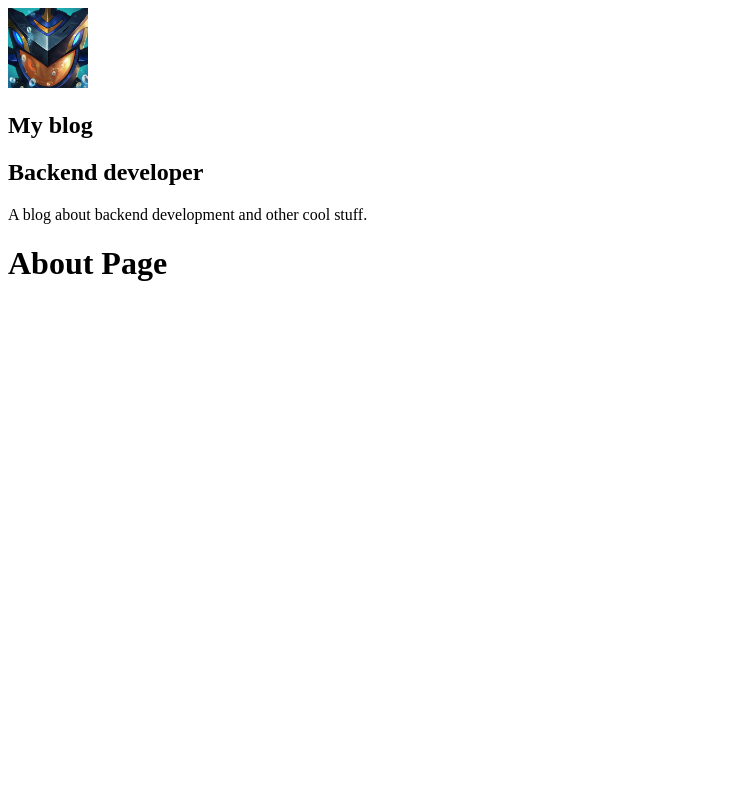
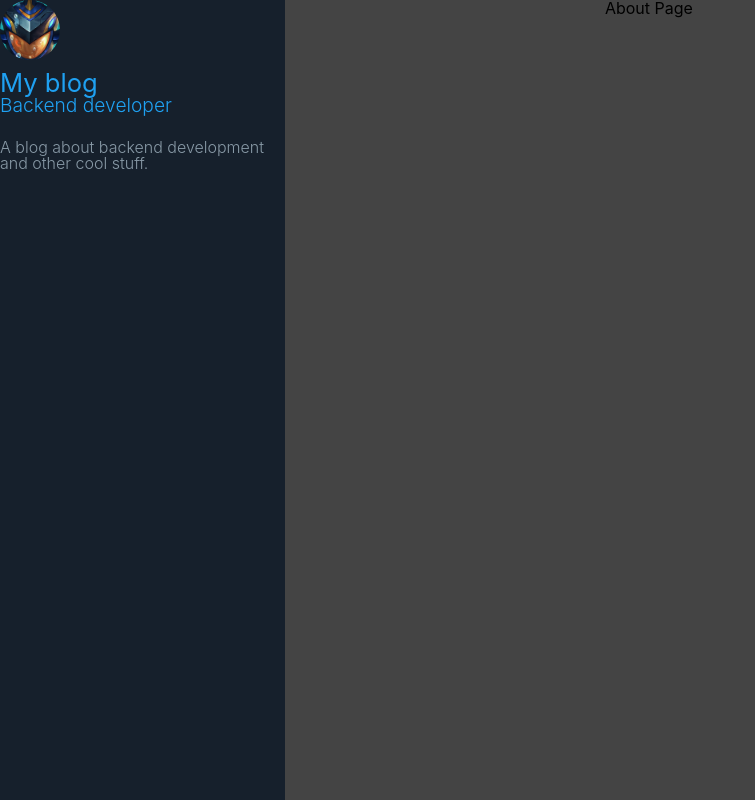
Before and after one commit to felipemartins8058/my-blog, a Gatsby site: page /about in a window 1280 px wide. Shown: the whole page, without its empty margins (0-755 px from the left). Built offline with nearby package versions, Linux system fonts and the light colour scheme; Gatsby itself is replaced by a stand-in of ours.

Commit message:
Styled components - Estruturação do site

```diff
--- a/src/components/Avatar/index.js
+++ b/src/components/Avatar/index.js
@@ -1,6 +1,6 @@
 import React from "react"
 import { useStaticQuery, graphql } from "gatsby"
-import Img from "gatsby-image"
+import * as S from "./styled"
 
 const Avatar = () => {
   const { avatarImage } = useStaticQuery(
@@ -17,7 +17,7 @@ const Avatar = () => {
     `
   )
 
-  return <Img fixed={avatarImage.childImageSharp.fluid} className="foo" style={{width: "80px", height:"80px"}} />
+  return <S.AvatarWrapper fixed={avatarImage.childImageSharp.fluid}/>
 }
 
 export default Avatar
--- /dev/null
+++ b/src/components/Avatar/styled.js
@@ -0,0 +1,9 @@
+import styled from "styled-components"
+import Img from "gatsby-image"
+
+export const AvatarWrapper = styled(Img)`
+    border-radius: 50%;
+    height: 3.75rem;
+    margin: auto;
+    width: 3.75rem;
+`
--- a/src/components/layout.js
+++ b/src/components/Layout/index.js
@@ -1,16 +1,19 @@
 import React from "react"
 import PropTypes from "prop-types"
-import Profile from "./Profile"
+import Profile from "../Profile"
 
+import * as S from "./styled"
+import GlobalStyles from "../../styles/global"
 
 const Layout = ({ children }) => {
   return (
-        <>
+        <S.LayoutWrapper>
+          <GlobalStyles/>
           <aside>
             <Profile />
           </aside>
-          <main>{children}</main>
-        </>
+          <S.LayoutMain>{children}</S.LayoutMain>
+        </S.LayoutWrapper>
   )
 }
 
--- /dev/null
+++ b/src/components/Layout/styled.js
@@ -0,0 +1,11 @@
+import styled from "styled-components"
+
+export const LayoutWrapper = styled.section`
+  display:flex;
+`
+export const LayoutMain = styled.main`
+  background: #444444;
+  min-height: 100vh;
+  padding: 0 3.75rem 0 20rem;
+  width: 100%;
+`
--- a/src/components/Profile/index.js
+++ b/src/components/Profile/index.js
@@ -2,6 +2,7 @@ import React from "react"
 import { useStaticQuery, graphql } from "gatsby"
 
 import Avatar from "../Avatar"
+import * as S from "./styled"
 
 const Profile = () => {
     const {
@@ -21,12 +22,16 @@ const Profile = () => {
     `)
 
     return (
-        <div className="Profile-wrapper">
-            <Avatar />
-            <h1>{title}</h1>
-            <h2>{position}</h2>
-            <p>{description}</p>
-        </div>
+        <S.ProfileWrapper>
+            <S.ProfileLink>
+                <Avatar />
+                <S.ProfileAuthor>
+                    {title}
+                    <S.ProfilePosition>{position}</S.ProfilePosition>
+                </S.ProfileAuthor>
+            </S.ProfileLink>
+            <S.ProfileDescription>{description}</S.ProfileDescription>
+        </S.ProfileWrapper>
     )
 }
 
--- /dev/null
+++ b/src/components/Profile/styled.js
@@ -0,0 +1,33 @@
+import styled from "styled-components"
+import { Link } from "gatsby"
+
+export const ProfileWrapper = styled.section`
+    color: #8899a6;
+    display: flex;
+    flex-direction: column;
+`
+export const ProfileLink = styled(Link)`
+    color: #8899a6;
+    text-decoration: none;
+    transition: color .5s;
+
+    &:hover{
+        color: #1fa1f2;
+    }
+`
+
+export const ProfileAuthor = styled.h1`
+    font-size: 1.6rem;
+    margin: 0.5rem auto 1.5rem;
+`
+
+export const ProfilePosition = styled.small`
+    display: block;
+    font-size: 1.2rem;
+    font-weight: 300;
+`
+export const ProfileDescription = styled.p`
+    font-size: 1rem;
+    font-weight: 300;
+    line-weight: 1.4;
+`
--- a/src/pages/404.js
+++ b/src/pages/404.js
@@ -1,6 +1,6 @@
 import React from "react"
 
-import Layout from "../components/layout"
+import Layout from "../components/Layout"
 import SEO from "../components/seo"
 
 const NotFoundPage = () => (
--- a/src/pages/about.js
+++ b/src/pages/about.js
@@ -1,5 +1,5 @@
 import React from 'react'
-import Layout from '../components/layout'
+import Layout from '../components/Layout'
 import SEO from '../components/seo'
 
 
--- a/src/pages/index.js
+++ b/src/pages/index.js
@@ -1,6 +1,6 @@
 import React from "react"
 
-import Layout from "../components/layout"
+import Layout from "../components/Layout"
 import SEO from "../components/seo"
 
 const IndexPage = () => (
--- /dev/null
+++ b/src/styles/global.js
@@ -0,0 +1,66 @@
+import { createGlobalStyle } from "styled-components"
+
+const GlobalStyles = createGlobalStyle`
+  /* http://meyerweb.com/eric/tools/css/reset/
+   v2.0 | 20110126
+   License: none (public domain)
+  */
+  html, body, div, span, applet, object, iframe,
+  h1, h2, h3, h4, h5, h6, p, blockquote, pre,
+  a, abbr, acronym, address, big, cite, code,
+  del, dfn, em, img, ins, kbd, q, s, samp,
+  small, strike, strong, sub, sup, tt, var,
+  b, u, i, center,
+  dl, dt, dd, ol, ul, li,
+  fieldset, form, label, legend,
+  table, caption, tbody, tfoot, thead, tr, th, td,
+  article, aside, canvas, details, embed,
+  figure, figcaption, footer, header, hgroup,
+  menu, nav, output, ruby, section, summary,
+  time, mark, audio, video {
+    margin: 0;
+    padding: 0;
+    border: 0;
+    font-size: 100%;
+    font: inherit;
+    vertical-align: baseline;
+  }
+  /* HTML5 display-role reset for older browsers */
+  article, aside, details, figcaption, figure,
+  footer, header, hgroup, menu, nav, section {
+    display: block;
+  }
+  body {
+    line-height: 1;
+  }
+  ol, ul {
+    list-style: none;
+  }
+  blockquote, q {
+    quotes: none;
+  }
+  blockquote:before, blockquote:after,
+  q:before, q:after {
+    content: '';
+    content: none;
+  }
+  table {
+    border-collapse: collapse;
+    border-spacing: 0;
+  }
+  * {
+    box-sizing: border-box;
+  }
+  body {
+    background: #16202c;
+    line-height: 1;
+    font-size: 100%;
+    font-family: -apple-system, BlinkMacSystemFont, "Segoe UI", Roboto, Helvetica, Arial, sans-serif, "Apple Color Emoji", "Segoe UI Emoji", "Segoe UI Symbol";
+  }
+  img {
+    display: block;
+  	width: 100%;
+  	height: auto;
+  }
+`
+export default GlobalStyles
```
Also changed, not shown: src/components/Sidebar/index.js (added), src/components/Sidebar/styled.js (added).
